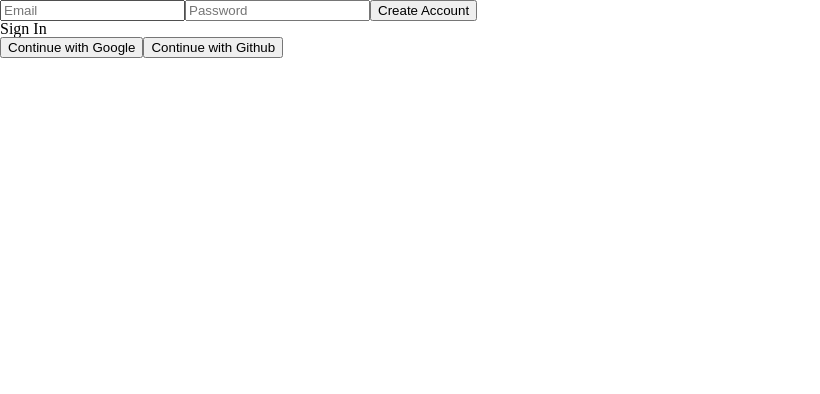
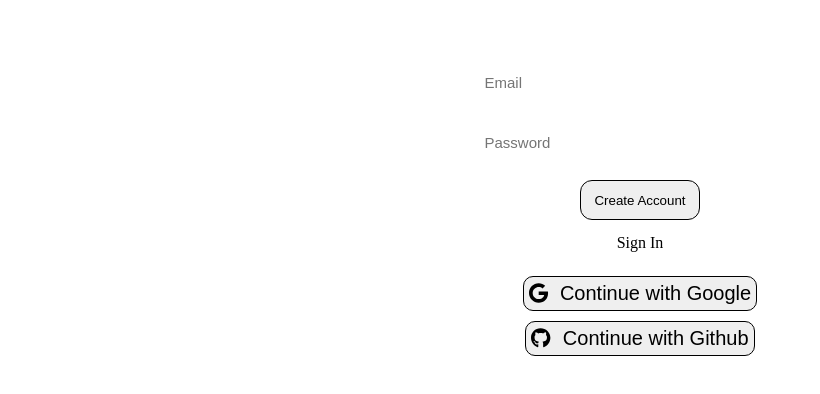
Before and after one commit to Vbeo147/nwitter, a React (Create React App) app: page / in a window 1280 px wide. Shown: the top 394 px of the page, without its empty margins (0-820 px from the left). Built offline with nearby package versions, Linux system fonts and the light colour scheme; no server answers.

Commit message:
Update files

```diff
--- a/package.json
+++ b/package.json
@@ -4,6 +4,7 @@
   "private": true,
   "dependencies": {
     "@fortawesome/fontawesome-svg-core": "^6.2.0",
+    "@fortawesome/free-brands-svg-icons": "^6.2.0",
     "@fortawesome/free-solid-svg-icons": "^6.2.0",
     "@fortawesome/react-fontawesome": "^0.2.0",
     "@testing-library/jest-dom": "^5.16.5",
--- a/src/components/AuthForm.jsx
+++ b/src/components/AuthForm.jsx
@@ -1,7 +1,7 @@
 import { useState } from "react";
 import { authService } from "myBase";
 
-export default function AuthForm() {
+export default function AuthForm({ style }) {
   const [email, setEmail] = useState("");
   const [password, setPassword] = useState("");
   const [newAccount, setNewAccount] = useState(true);
@@ -37,9 +37,10 @@ export default function AuthForm() {
   };
   const toggleAccount = () => setNewAccount((prev) => !prev);
   return (
-    <>
-      <form onSubmit={onSubmit}>
+    <div className="components_column">
+      <form className={style.auth_form_input_container} onSubmit={onSubmit}>
         <input
+          className="components_form_input"
           name="email"
           type="text"
           placeholder="Email"
@@ -48,6 +49,7 @@ export default function AuthForm() {
           onChange={onChange}
         />
         <input
+          className="components_form_input"
           name="password"
           type="password"
           placeholder="Password"
@@ -56,14 +58,21 @@ export default function AuthForm() {
           onChange={onChange}
         />
         <input
+          className="components_form_input_submit_lg"
           type="submit"
           value={newAccount ? "Create Account" : "Sign In"}
         />
         {error}
       </form>
-      <span onClick={toggleAccount}>
+      <span
+        style={{
+          cursor: "pointer",
+          userSelect: "none",
+        }}
+        onClick={toggleAccount}
+      >
         {newAccount ? "Sign In" : "Create Account"}
       </span>
-    </>
+    </div>
   );
 }
--- /dev/null
+++ b/src/css/Auth.module.css
@@ -0,0 +1,34 @@
+.auth_form_input_container {
+  display: flex;
+  flex-direction: column;
+  justify-content: center;
+  align-items: center;
+}
+
+.auth_form_input_container input {
+  margin-bottom: 15px;
+}
+
+.auth_form_input_container input:first-child {
+  margin-top: 60px;
+}
+
+.auth_btn_container {
+  display: flex;
+  flex-direction: column;
+  justify-content: center;
+  align-items: center;
+  margin-top: 25px;
+}
+
+.auth_btn_container button {
+  font-size: 20px;
+  padding: 5px;
+  border: 1px solid black;
+  border-radius: 10px;
+  margin-bottom: 10px;
+}
+
+.auth_btn_container span {
+  margin-right: 12px;
+}
--- a/src/css/Nweet.module.css
+++ b/src/css/Nweet.module.css
@@ -58,6 +58,7 @@
   border-radius: 10px;
   margin-bottom: 10px;
   width: 560px;
+  height: 75px;
 }
 
 .nweet_result_container img {
@@ -87,4 +88,5 @@
   border-radius: 10px;
   font-size: 12px;
   margin-bottom: 5px;
+  margin-top: 5px;
 }
--- a/src/routes/Auth.jsx
+++ b/src/routes/Auth.jsx
@@ -1,5 +1,8 @@
 import AuthForm from "components/AuthForm";
 import { authService, firebaseInstance } from "myBase";
+import style from "css/Auth.module.css";
+import { FontAwesomeIcon } from "@fortawesome/react-fontawesome";
+import { faGithub, faGoogle } from "@fortawesome/free-brands-svg-icons";
 
 export default function Auth() {
   const onSocialClick = async (e) => {
@@ -16,12 +19,18 @@ export default function Auth() {
   };
   return (
     <div>
-      <AuthForm />
-      <div>
+      <AuthForm style={style} />
+      <div className={style.auth_btn_container}>
         <button onClick={onSocialClick} name="google">
+          <span>
+            <FontAwesomeIcon icon={faGoogle} />
+          </span>
           Continue with Google
         </button>
         <button onClick={onSocialClick} name="github">
+          <span>
+            <FontAwesomeIcon icon={faGithub} />
+          </span>
           Continue with Github
         </button>
       </div>
--- a/src/routes/Home.jsx
+++ b/src/routes/Home.jsx
@@ -4,8 +4,6 @@ import { collection, query, onSnapshot, orderBy } from "firebase/firestore";
 import Nweet from "components/Nweet";
 import NweetFactory from "components/NweetFactory";
 import style from "css/Nweet.module.css";
-import { FontAwesomeIcon } from "@fortawesome/react-fontawesome";
-import { faCoffee } from "@fortawesome/free-solid-svg-icons";
 
 export default function Home({ userObj }) {
   const [nweets, setNweets] = useState([]);
@@ -23,7 +21,7 @@ export default function Home({ userObj }) {
     );
   }, []);
   return (
-    <div className={`components_column`}>
+    <div className="components_column">
       <NweetFactory userObj={userObj} style={style} />
       <div>
         {nweets.length !== 0 ? (
```
Also changed, not shown: 1 other file (tests, documents, lock files or other folders).
